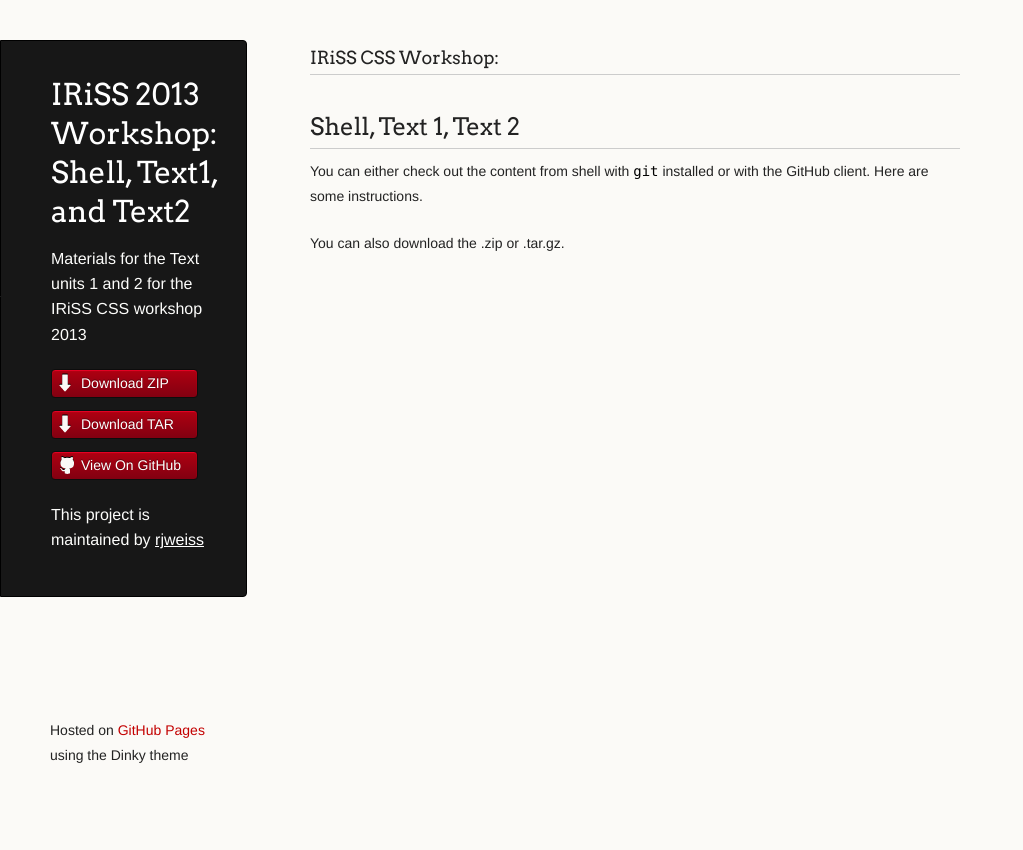
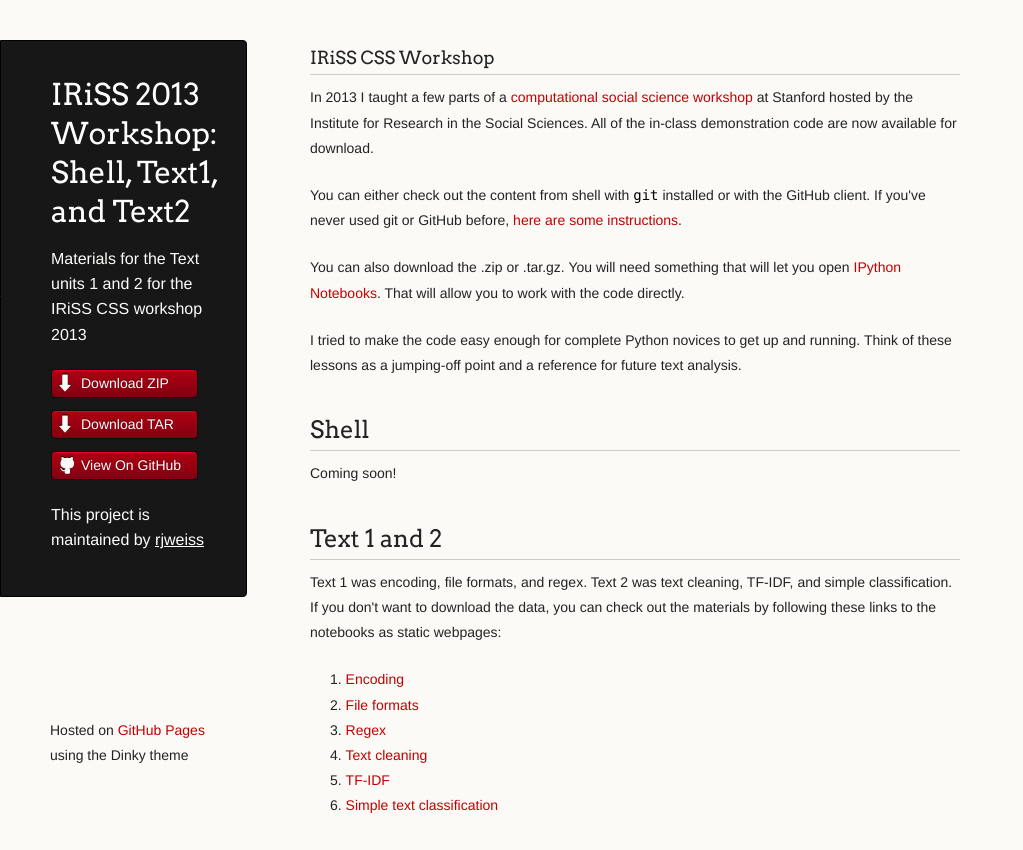
Before and after one commit to rjweiss/text-iriss2013, a plain HTML site: page index.html in a window 1280 px wide. Shown: the whole page, without its empty margins (0-1023 px from the left). Before the commit the page ends 800 px from the top, so only its background shows below. Drawn offline with Linux system fonts and the light colour scheme.

Commit message:
Create gh-pages branch via GitHub

```diff
--- a/index.html
+++ b/index.html
@@ -31,30 +31,40 @@
       </header>
       <section>
         <h3>
-<a name="iriss-css-workshop" class="anchor" href="#iriss-css-workshop"><span class="octicon octicon-link"></span></a>IRiSS CSS Workshop:</h3>
+<a name="iriss-css-workshop" class="anchor" href="#iriss-css-workshop"><span class="octicon octicon-link"></span></a>IRiSS CSS Workshop</h3>
+
+<p>In 2013 I taught a few parts of a <a href="https://css-center.stanford.edu/workshops">computational social science workshop</a> at Stanford hosted by the Institute for Research in the Social Sciences.  All of the in-class demonstration code are now available for download.</p>
+
+<p>You can either check out the content from shell with <code>git</code> installed or with the GitHub client.  If you've never used git or GitHub before, <a href="https://help.github.com/">here are some instructions</a>.</p>
+
+<p>You can also download the .zip or .tar.gz.  You will need something that will let you open <a href="http://ipython.org/notebook.html">IPython Notebooks</a>.  That will allow you to work with the code directly. </p>
+
+<p>I tried to make the code easy enough for complete Python novices to get up and running.  Think of these lessons as a jumping-off point and a reference for future text analysis.</p>
 
 <h2>
-<a name="shell-text-1-text-2" class="anchor" href="#shell-text-1-text-2"><span class="octicon octicon-link"></span></a>Shell, Text 1, Text 2</h2>
+<a name="shell" class="anchor" href="#shell"><span class="octicon octicon-link"></span></a>Shell</h2>
 
-<p>You can either check out the content from shell with <code>git</code> installed or with the GitHub client.  Here are some instructions.</p>
+<p>Coming soon!</p>
 
-<p>You can also download the .zip or .tar.gz.  </p>
+<h2>
+<a name="text-1-and-2" class="anchor" href="#text-1-and-2"><span class="octicon octicon-link"></span></a>Text 1 and 2</h2>
+
+<p>Text 1 was encoding, file formats, and regex.  Text 2 was text cleaning, TF-IDF, and simple classification.  If you don't want to download the data, you can check out the materials by following these links to the notebooks as static webpages:</p>
+
+<ol>
+<li><a href="http://nbviewer.ipython.org/7576978">Encoding</a></li>
+<li><a href="http://nbviewer.ipython.org/7576985">File formats</a></li>
+<li><a href="http://nbviewer.ipython.org/7577022">Regex</a></li>
+<li><a href="http://nbviewer.ipython.org/7577004">Text cleaning</a></li>
+<li><a href="http://nbviewer.ipython.org/7577062">TF-IDF</a></li>
+<li><a href="http://nbviewer.ipython.org/7577087">Simple text classification</a></li>
+</ol>
       </section>
       <footer>
-        <p><small>Hosted on <a href="https://pages.github.com">GitHub Pages</a> using the Dinky theme</small></p>
+        <p><small>Hosted on <a href="http://pages.github.com">GitHub Pages</a> using the Dinky theme</small></p>
       </footer>
     </div>
     <!--[if !IE]><script>fixScale(document);</script><![endif]-->
-    <script>
-  (function(i,s,o,g,r,a,m){i['GoogleAnalyticsObject']=r;i[r]=i[r]||function(){
-  (i[r].q=i[r].q||[]).push(arguments)},i[r].l=1*new Date();a=s.createElement(o),
-  m=s.getElementsByTagName(o)[0];a.async=1;a.src=g;m.parentNode.insertBefore(a,m)
-  })(window,document,'script','//www.google-analytics.com/analytics.js','ga');
-
-  ga('create', 'UA-39179035-4', 'rjweiss.github.io');
-  ga('send', 'pageview');
-
-</script>
 		          <script type="text/javascript">
             var gaJsHost = (("https:" == document.location.protocol) ? "https://ssl." : "http://www.");
             document.write(unescape("%3Cscript src='" + gaJsHost + "google-analytics.com/ga.js' type='text/javascript'%3E%3C/script%3E"));
```
Also changed, not shown: params.json (+1 -1 lines).
